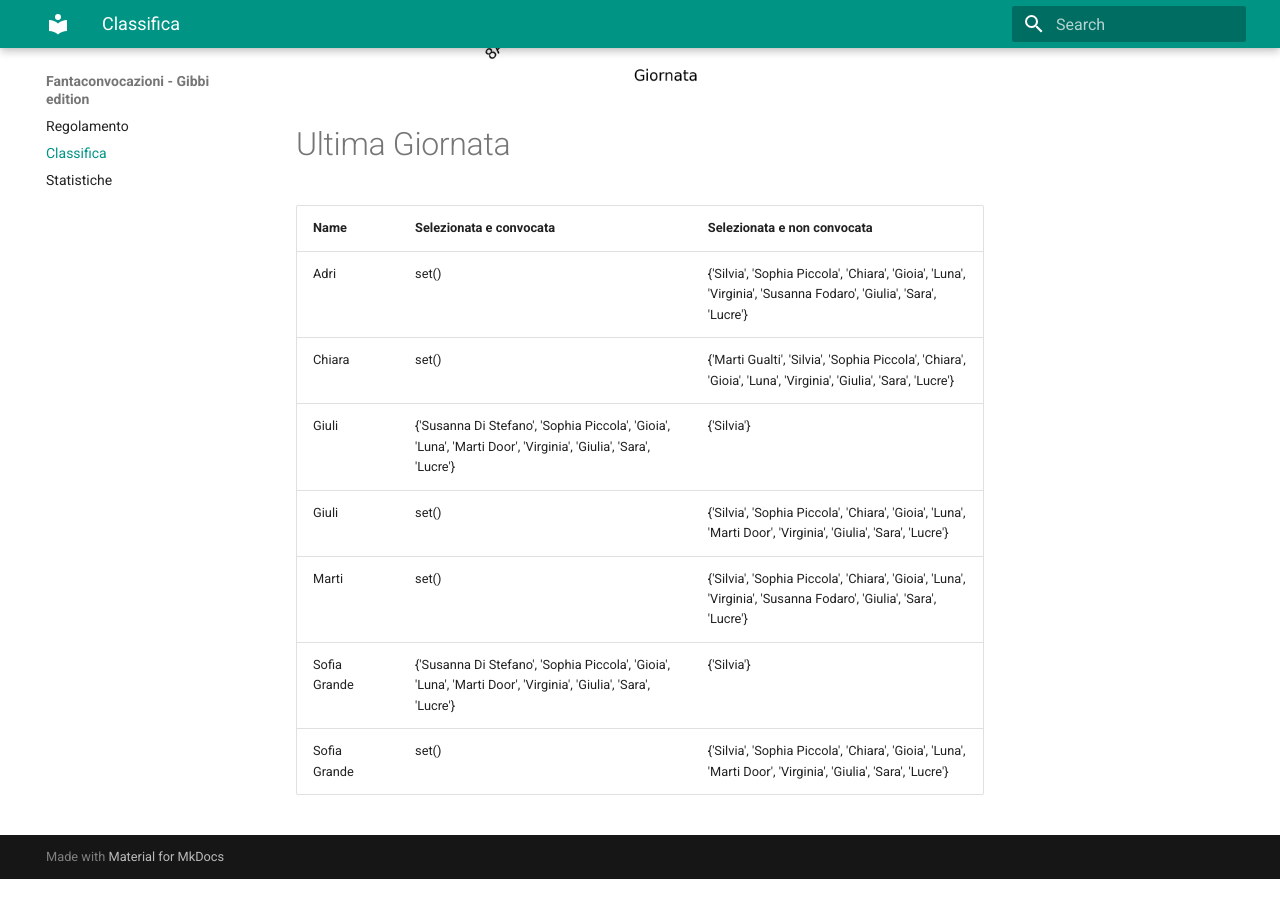
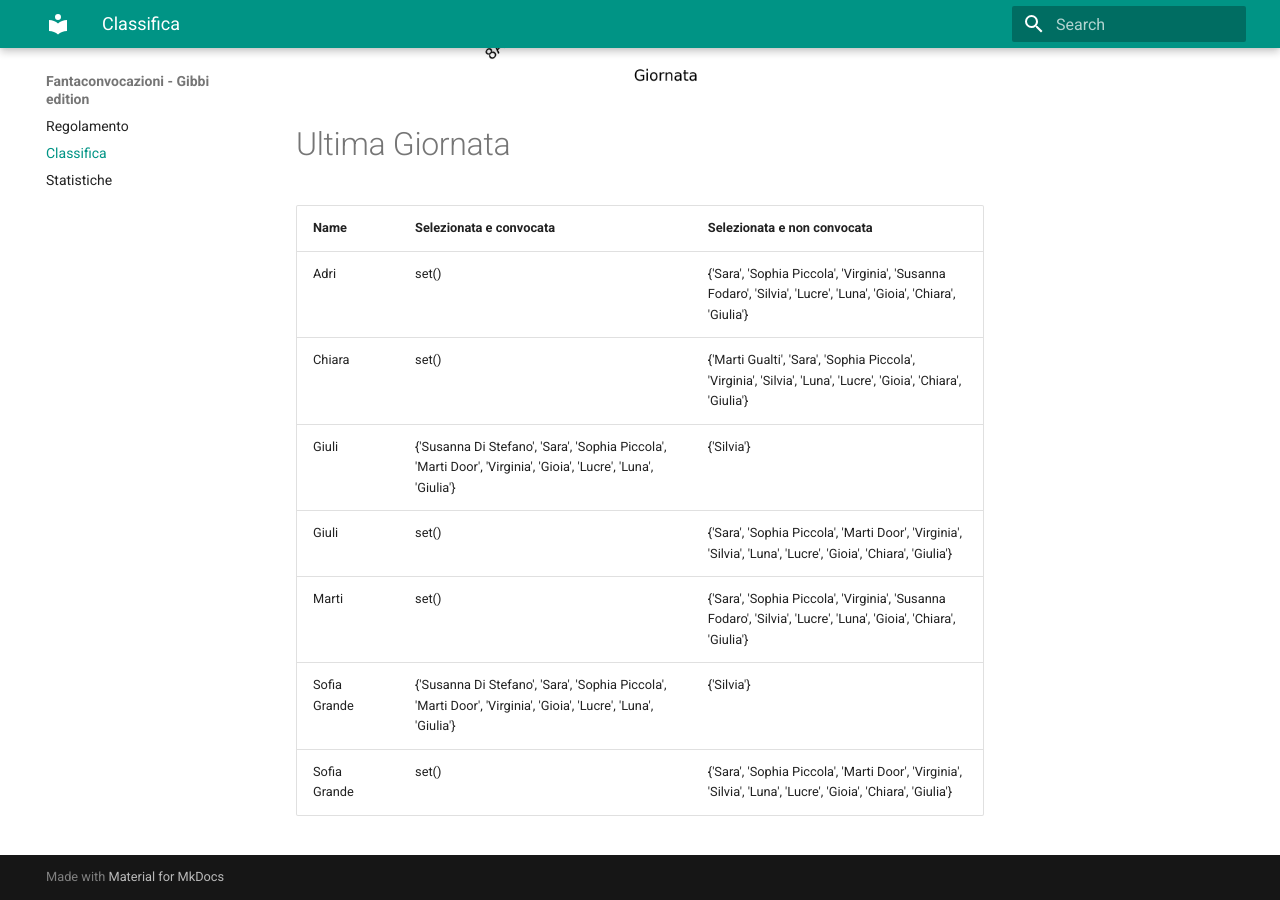
Before and after one commit to martinig94/fantagibbi, an MkDocs documentation site: the page built from docs/Classifica.md, in a window 1280 px wide and 900 px high, scrolled down 1024 px. Built offline with MkDocs 1.6.1 and Material for MkDocs 9.7.7, drawn with Linux system fonts in a browser that asks for light colours; before the commit the page ends 1903 px from its top, so only the background shows below that.

Commit message:
Auto-update from main.py

```diff
--- a/docs/Classifica.md
+++ b/docs/Classifica.md
@@ -18,11 +18,11 @@
 <!-- START_TABLE CORRECT -->
 | Name         | Selezionata e convocata                                                                                        | Selezionata e non convocata                                                                                      |
 |:-------------|:---------------------------------------------------------------------------------------------------------------|:-----------------------------------------------------------------------------------------------------------------|
-| Adri         | set()                                                                                                          | {'Silvia', 'Sophia Piccola', 'Chiara', 'Gioia', 'Luna', 'Virginia', 'Susanna Fodaro', 'Giulia', 'Sara', 'Lucre'} |
-| Chiara       | set()                                                                                                          | {'Marti Gualti', 'Silvia', 'Sophia Piccola', 'Chiara', 'Gioia', 'Luna', 'Virginia', 'Giulia', 'Sara', 'Lucre'}   |
-| Giuli        | {'Susanna Di Stefano', 'Sophia Piccola', 'Gioia', 'Luna', 'Marti Door', 'Virginia', 'Giulia', 'Sara', 'Lucre'} | {'Silvia'}                                                                                                       |
-| Giuli        | set()                                                                                                          | {'Silvia', 'Sophia Piccola', 'Chiara', 'Gioia', 'Luna', 'Marti Door', 'Virginia', 'Giulia', 'Sara', 'Lucre'}     |
-| Marti        | set()                                                                                                          | {'Silvia', 'Sophia Piccola', 'Chiara', 'Gioia', 'Luna', 'Virginia', 'Susanna Fodaro', 'Giulia', 'Sara', 'Lucre'} |
-| Sofia Grande | {'Susanna Di Stefano', 'Sophia Piccola', 'Gioia', 'Luna', 'Marti Door', 'Virginia', 'Giulia', 'Sara', 'Lucre'} | {'Silvia'}                                                                                                       |
-| Sofia Grande | set()                                                                                                          | {'Silvia', 'Sophia Piccola', 'Chiara', 'Gioia', 'Luna', 'Marti Door', 'Virginia', 'Giulia', 'Sara', 'Lucre'}     |
+| Adri         | set()                                                                                                          | {'Sara', 'Sophia Piccola', 'Virginia', 'Susanna Fodaro', 'Silvia', 'Lucre', 'Luna', 'Gioia', 'Chiara', 'Giulia'} |
+| Chiara       | set()                                                                                                          | {'Marti Gualti', 'Sara', 'Sophia Piccola', 'Virginia', 'Silvia', 'Luna', 'Lucre', 'Gioia', 'Chiara', 'Giulia'}   |
+| Giuli        | {'Susanna Di Stefano', 'Sara', 'Sophia Piccola', 'Marti Door', 'Virginia', 'Gioia', 'Lucre', 'Luna', 'Giulia'} | {'Silvia'}                                                                                                       |
+| Giuli        | set()                                                                                                          | {'Sara', 'Sophia Piccola', 'Marti Door', 'Virginia', 'Silvia', 'Luna', 'Lucre', 'Gioia', 'Chiara', 'Giulia'}     |
+| Marti        | set()                                                                                                          | {'Sara', 'Sophia Piccola', 'Virginia', 'Susanna Fodaro', 'Silvia', 'Lucre', 'Luna', 'Gioia', 'Chiara', 'Giulia'} |
+| Sofia Grande | {'Susanna Di Stefano', 'Sara', 'Sophia Piccola', 'Marti Door', 'Virginia', 'Gioia', 'Lucre', 'Luna', 'Giulia'} | {'Silvia'}                                                                                                       |
+| Sofia Grande | set()                                                                                                          | {'Sara', 'Sophia Piccola', 'Marti Door', 'Virginia', 'Silvia', 'Luna', 'Lucre', 'Gioia', 'Chiara', 'Giulia'}     |
 <!-- END_TABLE CORRECT -->
```
